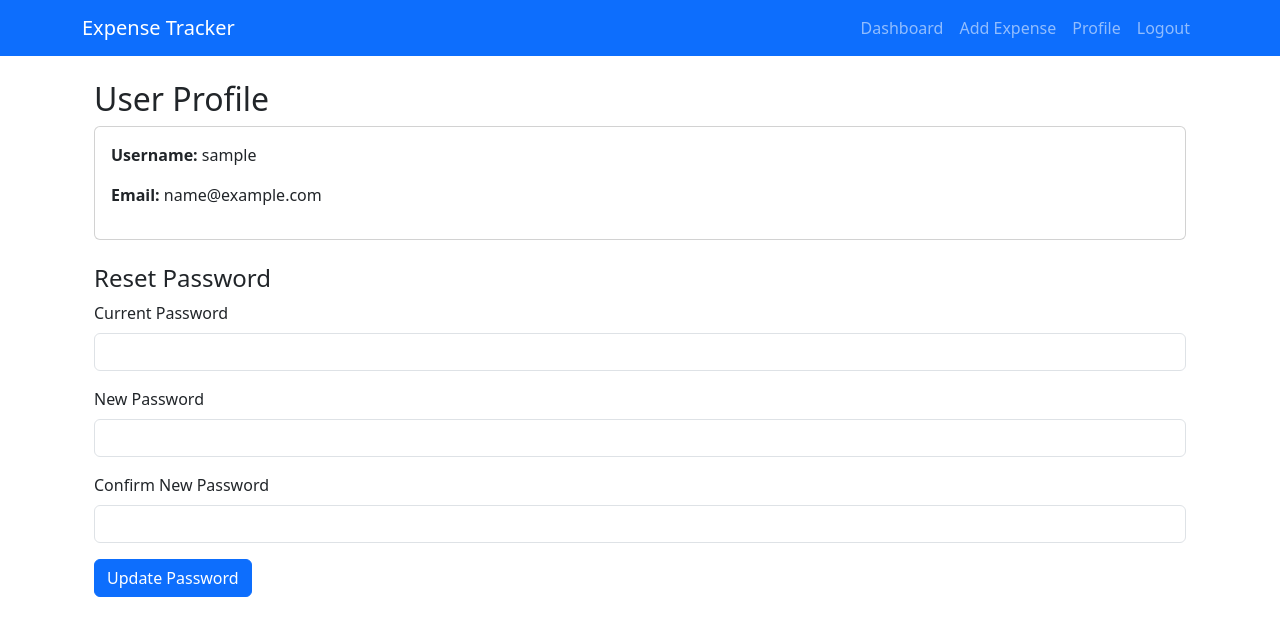
After one commit to Vivek9122/expense-tracker, a Flask app: page /profile in a window 1280 px wide. The commit adds this page. Shown: the top 636 px of the page. Run offline with Flask 3, Linux system fonts and the light colour scheme; the visitor is signed in with stand-in values (Sample User, id 1); some libraries are stand-ins or nearby versions.

Commit message:
Add user profile page with password reset

```diff
--- a/app.py
+++ b/app.py
@@ -7,15 +7,19 @@ import os
 from flask_mail import Mail, Message
 
 app = Flask(__name__)
-app.config['SECRET_KEY'] = os.urandom(24)
-app.config['SQLALCHEMY_DATABASE_URI'] = 'sqlite:///expenses.db'
+app.config['SECRET_KEY'] = os.environ.get('SECRET_KEY', os.urandom(24))
+app.config['SQLALCHEMY_DATABASE_URI'] = os.environ.get('DATABASE_URL', 'sqlite:///expenses.db')
 
 # Email configuration
 app.config['MAIL_SERVER'] = 'smtp.gmail.com'
 app.config['MAIL_PORT'] = 587
 app.config['MAIL_USE_TLS'] = True
-app.config['MAIL_USERNAME'] = os.environ.get('EMAIL_USER')  # Set this in environment
-app.config['MAIL_PASSWORD'] = os.environ.get('EMAIL_PASSWORD')  # Set this in environment
+app.config['MAIL_USERNAME'] = os.environ.get('EMAIL_USER')
+app.config['MAIL_PASSWORD'] = os.environ.get('EMAIL_PASSWORD')
+
+# Handle SQLite database URL for production
+if app.config['SQLALCHEMY_DATABASE_URI'].startswith('postgres://'):
+    app.config['SQLALCHEMY_DATABASE_URI'] = app.config['SQLALCHEMY_DATABASE_URI'].replace('postgres://', 'postgresql://', 1)
 
 db = SQLAlchemy(app)
 mail = Mail(app)
@@ -211,6 +215,23 @@ Expense Tracker Team'''
 
     return jsonify({'success': True})
 
+@app.route('/profile', methods=['GET', 'POST'])
+@login_required
+def profile():
+    if request.method == 'POST':
+        current_password = request.form['current_password']
+        new_password = request.form['new_password']
+        confirm_password = request.form['confirm_password']
+        if not current_user.check_password(current_password):
+            flash('Current password is incorrect.', 'danger')
+        elif new_password != confirm_password:
+            flash('New passwords do not match.', 'danger')
+        else:
+            current_user.set_password(new_password)
+            db.session.commit()
+            flash('Password updated successfully!', 'success')
+    return render_template('profile.html', user=current_user)
+
 if __name__ == '__main__':
     with app.app_context():
         db.create_all()
--- a/templates/base.html
+++ b/templates/base.html
@@ -22,6 +22,9 @@
                         </li>
                         <li class="nav-item">
                             <a class="nav-link" href="{{ url_for('add_expense') }}">Add Expense</a>
+                        </li>
+                        <li class="nav-item">
+                            <a class="nav-link" href="{{ url_for('profile') }}">Profile</a>
                         </li>
                         <li class="nav-item">
                             <a class="nav-link" href="{{ url_for('logout') }}">Logout</a>
--- /dev/null
+++ b/templates/profile.html
@@ -0,0 +1,28 @@
+{% extends 'base.html' %}
+{% block content %}
+<div class="container mt-4">
+    <h2>User Profile</h2>
+    <div class="card mb-4">
+        <div class="card-body">
+            <p><strong>Username:</strong> {{ user.username }}</p>
+            <p><strong>Email:</strong> {{ user.email }}</p>
+        </div>
+    </div>
+    <h4>Reset Password</h4>
+    <form method="POST">
+        <div class="mb-3">
+            <label for="current_password" class="form-label">Current Password</label>
+            <input type="password" class="form-control" id="current_password" name="current_password" required>
+        </div>
+        <div class="mb-3">
+            <label for="new_password" class="form-label">New Password</label>
+            <input type="password" class="form-control" id="new_password" name="new_password" required>
+        </div>
+        <div class="mb-3">
+            <label for="confirm_password" class="form-label">Confirm New Password</label>
+            <input type="password" class="form-control" id="confirm_password" name="confirm_password" required>
+        </div>
+        <button type="submit" class="btn btn-primary">Update Password</button>
+    </form>
+</div>
+{% endblock %}
```
